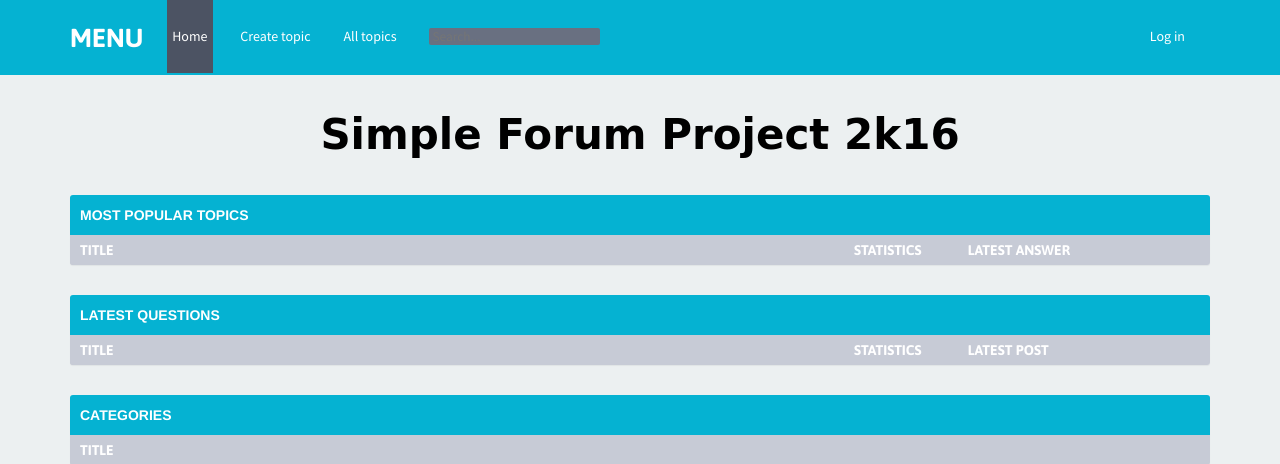
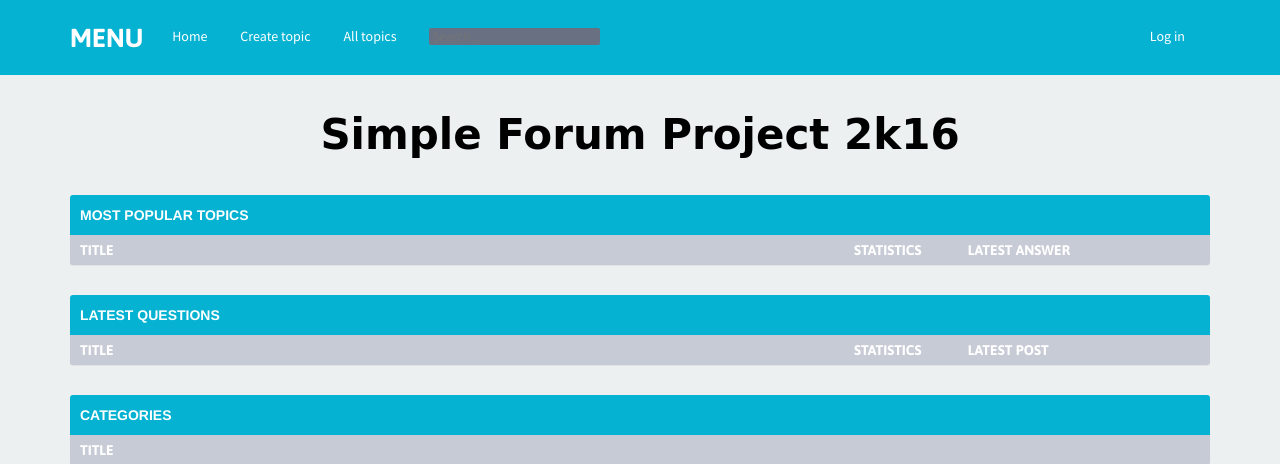
Before and after one commit to mariominew12345/forum2k16, a PHP site: page /index.php?page=main in a window 1280 px wide, with the pointer over the restyled element. Shown: the top 464 px of the page. Run offline with PHP 8.4, Linux system fonts and the light colour scheme; data that the repository does not hold is empty; some libraries are stand-ins or nearby versions.

Commit message:
Update styles.css

```diff
--- a/styles/styles.css
+++ b/styles/styles.css
@@ -77,7 +77,7 @@ header{
 }
 
 #nav-header .nav li:hover, .user-options li:hover{
-    background:#4C5363;
+    background:#05B2D2;
     cursor: pointer;
 }
 
```
